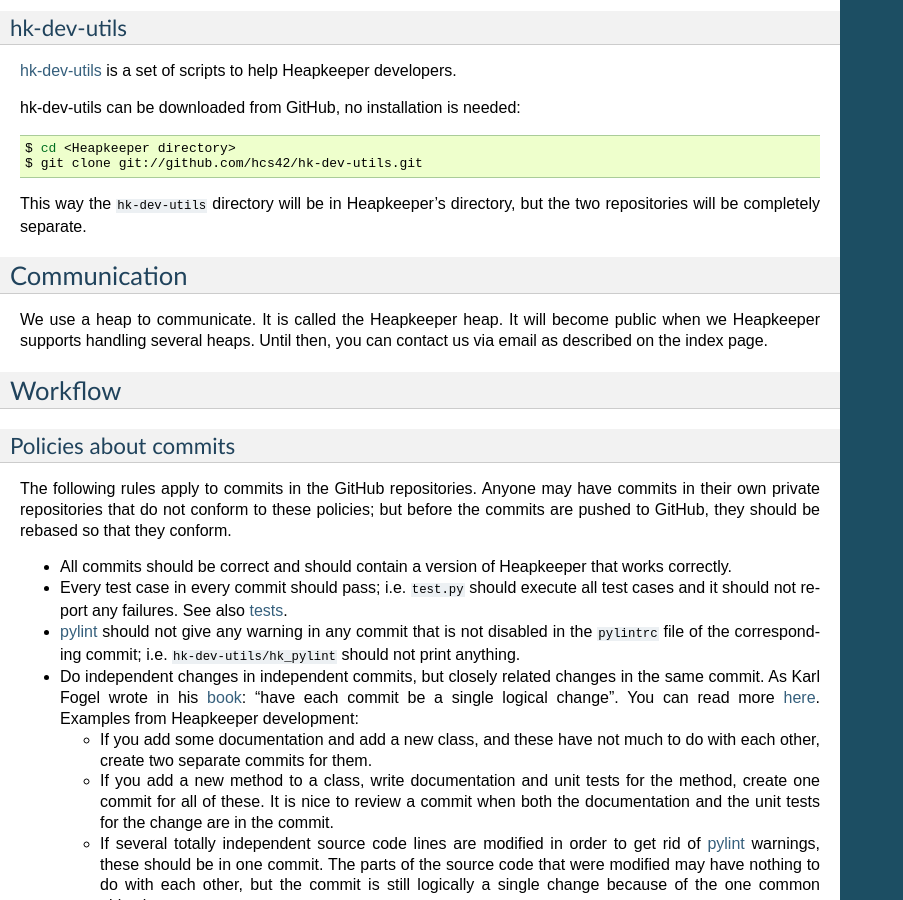
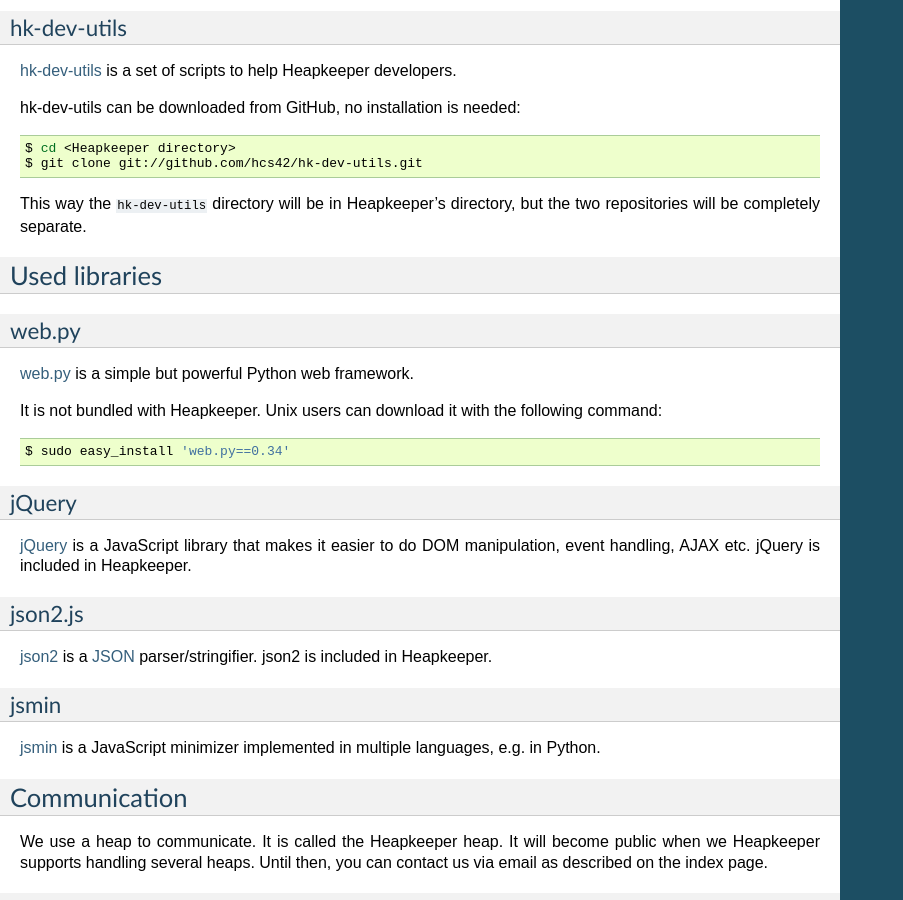
Before and after one commit to hcs42/heapkeeper-old, a Sphinx documentation site: the page built from doc/development.rst, in a window 1280 px wide and 900 px high, scrolled down 2381 px. Shown: the whole window, without its empty margins (0-903 px from the left). Built offline with Sphinx 7.4.7, drawn with Linux system fonts in a browser that asks for light colours.

Commit message:
DevDoc: used libraries added
[hkweb]

```diff
--- a/doc/development.rst
+++ b/doc/development.rst
@@ -189,6 +189,53 @@ This way the ``hk-dev-utils`` directory will be in Heapkeeper's directory, but
 the two repositories will be completely separate.
 
 __ http://github.com/hcs42/hk-dev-utils
+
+Used libraries
+--------------
+
+web.py
+^^^^^^
+
+`web.py`__ is a simple but powerful Python web framework.
+
+It is not bundled with Heapkeeper. Unix users can download it with the
+following command::
+
+    $ sudo easy_install 'web.py==0.34'
+
+__ http://webpy.org/
+
+.. _jquery:
+
+jQuery
+^^^^^^
+
+jQuery__ is a JavaScript library that makes it easier to do DOM manipulation,
+event handling, AJAX etc. jQuery is included in Heapkeeper.
+
+__ http://jquery.com/
+
+.. _json2:
+
+json2.js
+^^^^^^^^
+
+`json2`__ is a JSON__ parser/stringifier. json2 is included in Heapkeeper.
+
+__ http://www.json.org/js.html
+__ http://www.json.org/
+
+.. _jsmin:
+
+jsmin
+^^^^^
+
+jsmin__ is a JavaScript minimizer implemented in multiple languages, e.g. in
+Python.
+
+__ http://javascript.crockford.com/jsmin.html
+
+.. _webpy:
 
 Communication
 -------------
```
